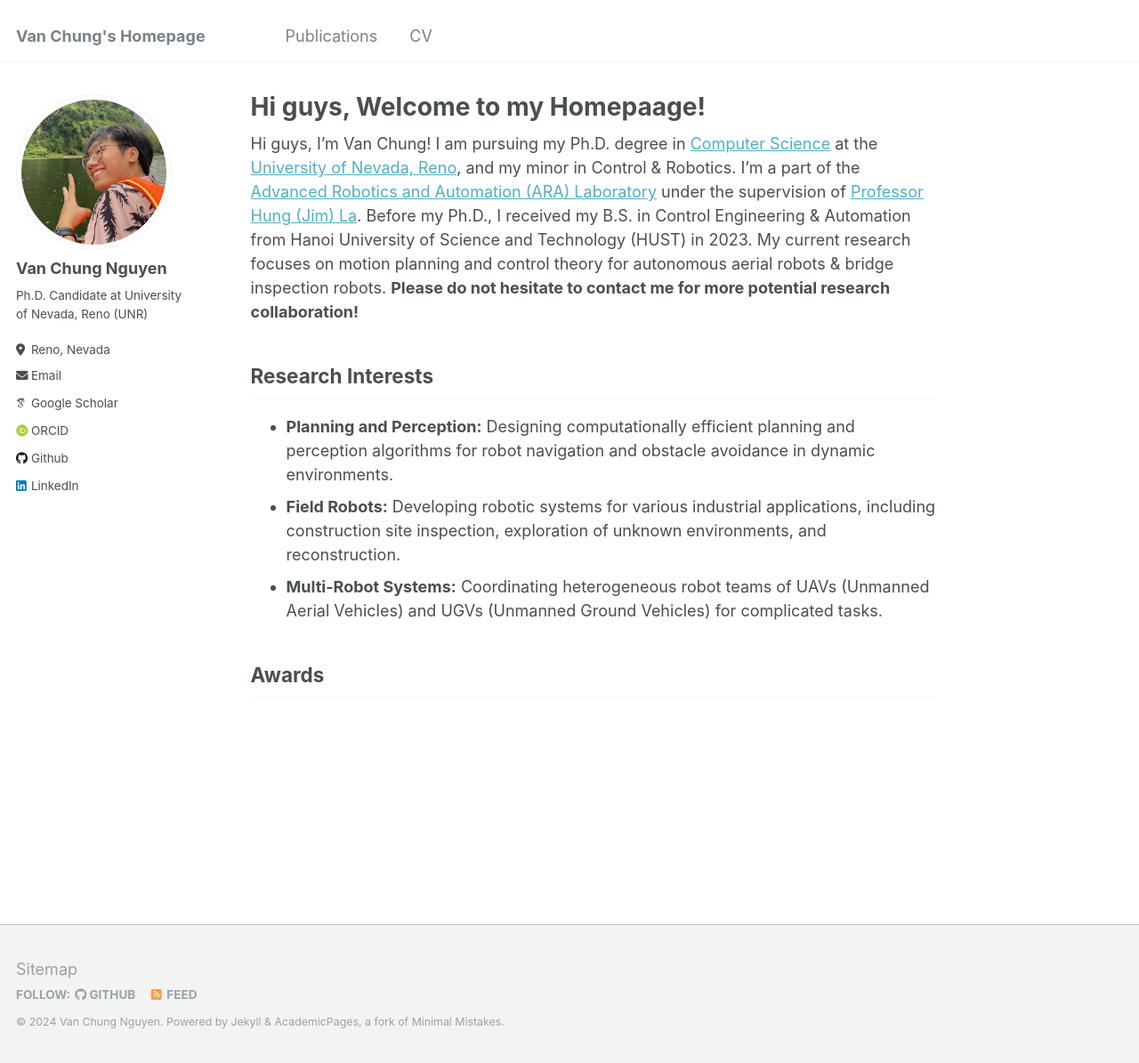
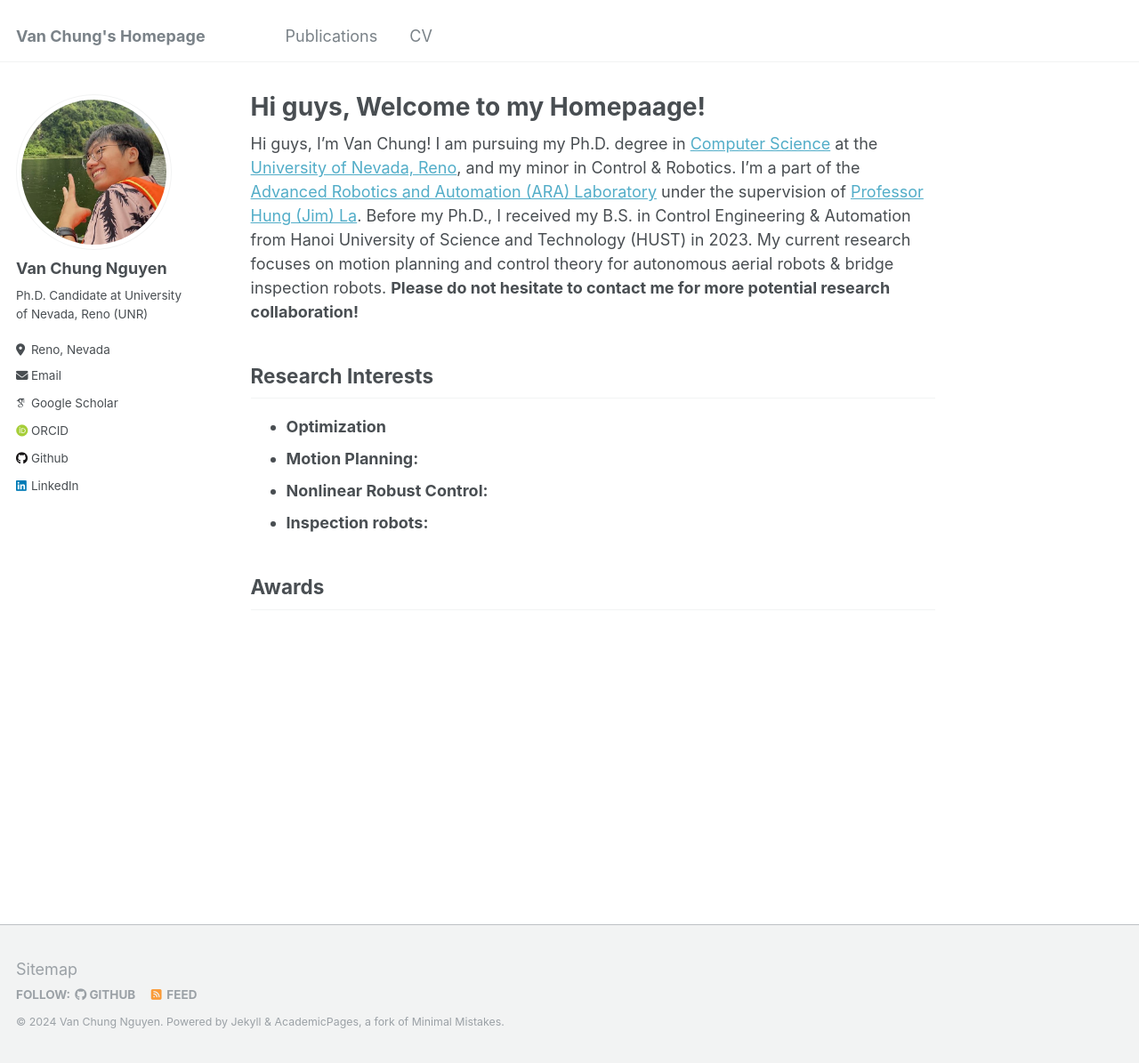
Before and after one commit to VanChung-Nguyen/VanChung-Nguyen.com, a Jekyll site: the page built from _pages/about.md, in a window 1280 px wide and 1195 px high. Shown: the whole window at 89% size. Built offline with Jekyll 4.4.1, drawn with Linux system fonts in a browser that asks for light colours; some web fonts are replaced.

Commit message:
Update about.md

```diff
--- a/_pages/about.md
+++ b/_pages/about.md
@@ -12,9 +12,10 @@ I am pursuing my Ph.D. degree in [Computer Science](https://www.unr.edu/cse) at
 
 Research Interests
 ------
-* **Planning and Perception:** Designing computationally efficient planning and perception algorithms for robot navigation and obstacle avoidance in dynamic environments.
-* **Field Robots:** Developing robotic systems for various industrial applications, including construction site inspection, exploration of unknown environments, and reconstruction.
-* **Multi-Robot Systems:** Coordinating heterogeneous robot teams of UAVs (Unmanned Aerial Vehicles) and UGVs (Unmanned Ground Vehicles) for complicated tasks.
+* **Optimization**
+* **Motion Planning:**
+* **Nonlinear Robust Control:**
+* **Inspection robots:**
 
 Awards
 ------
```
